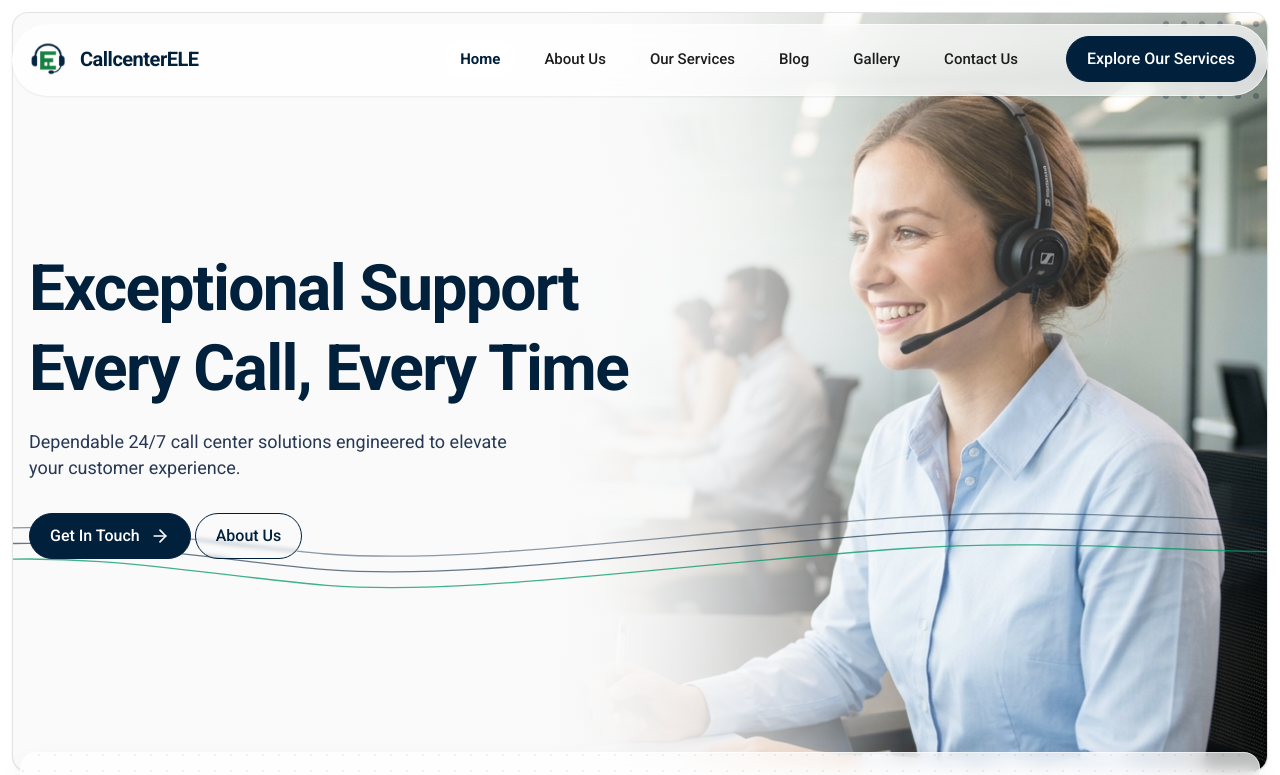
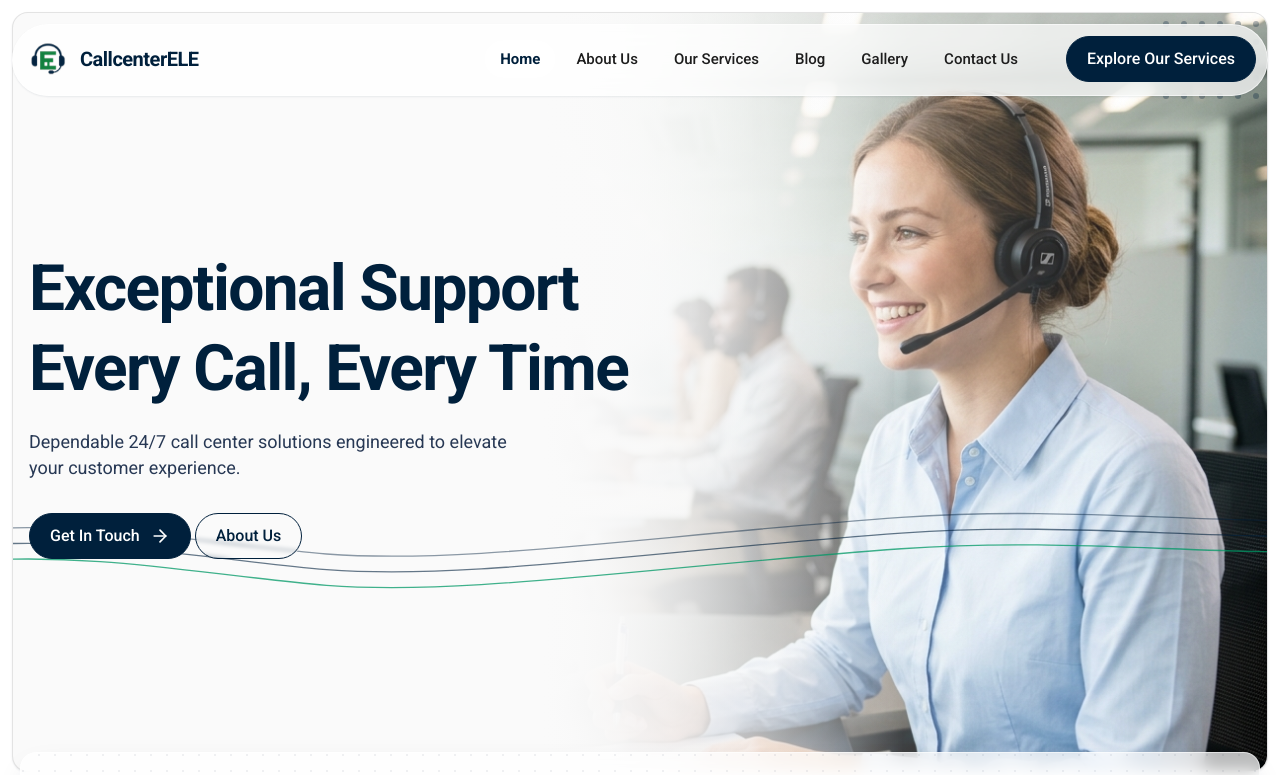
Before and after one commit to anoshione/callcenter, a React (Vite) app: page / in a window 1280 px wide. Shown: the top 775 px of the page. Built offline with nearby package versions, Linux system fonts and the light colour scheme.

Commit message:
fix(nav): change desktop nav links flex gap to 4px

```diff
--- a/src/components/layout/Nav.tsx
+++ b/src/components/layout/Nav.tsx
@@ -109,10 +109,10 @@ export const Nav: React.FC<NavProps> = ({ isScrolled = false }) => {
 
               {/* Right Navigation & Action Group (Desktop) - aligned right with 32px spacing to CTA */}
               <div className="hidden xl:flex items-center gap-32 ml-auto">
-                {/* Desktop Nav Links - 12px gap between each button */}
+                {/* Desktop Nav Links - 4px gap between each button */}
                 <nav
                   aria-label="Main Navigation"
-                  className="flex items-center gap-12 text-15 font-medium"
+                  className="flex items-center gap-4 text-15 font-medium"
                 >
                   {navLinks.map((item) => {
                     const isActive = item.href.includes('#')
```
